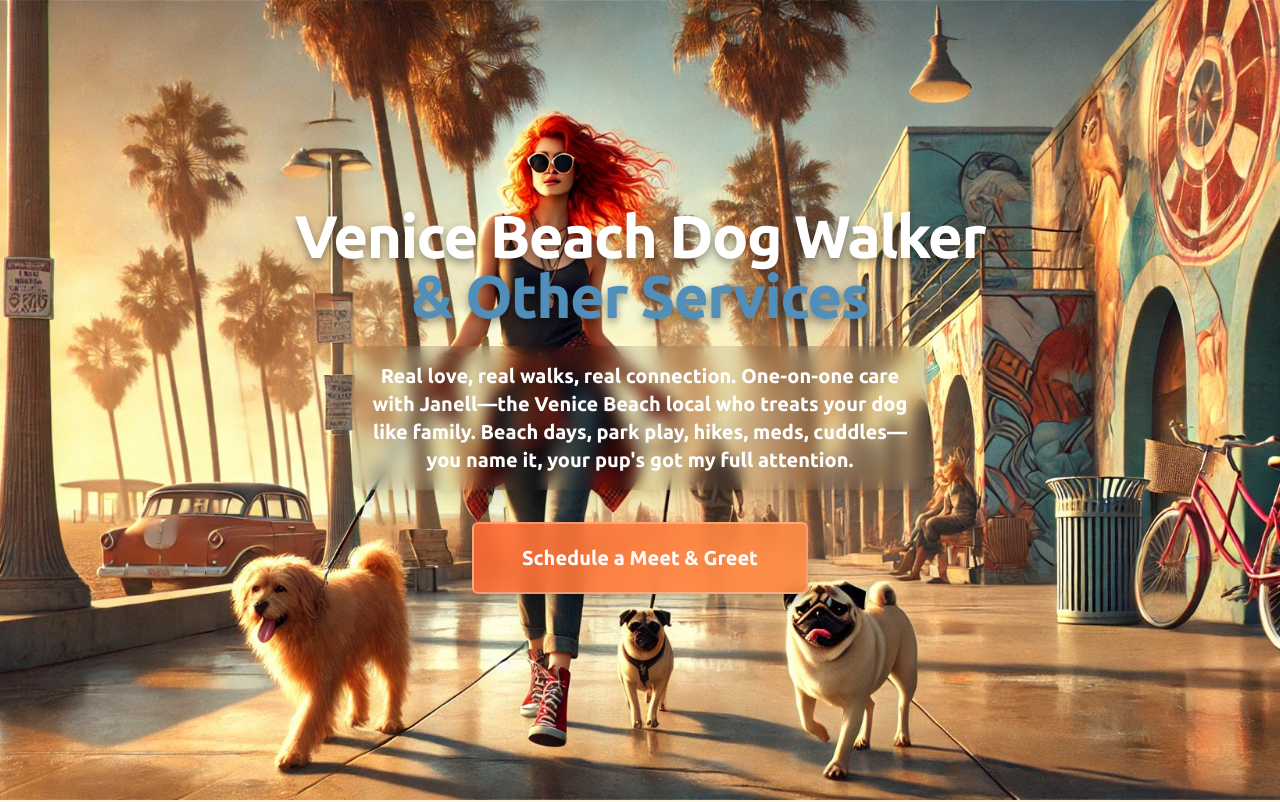
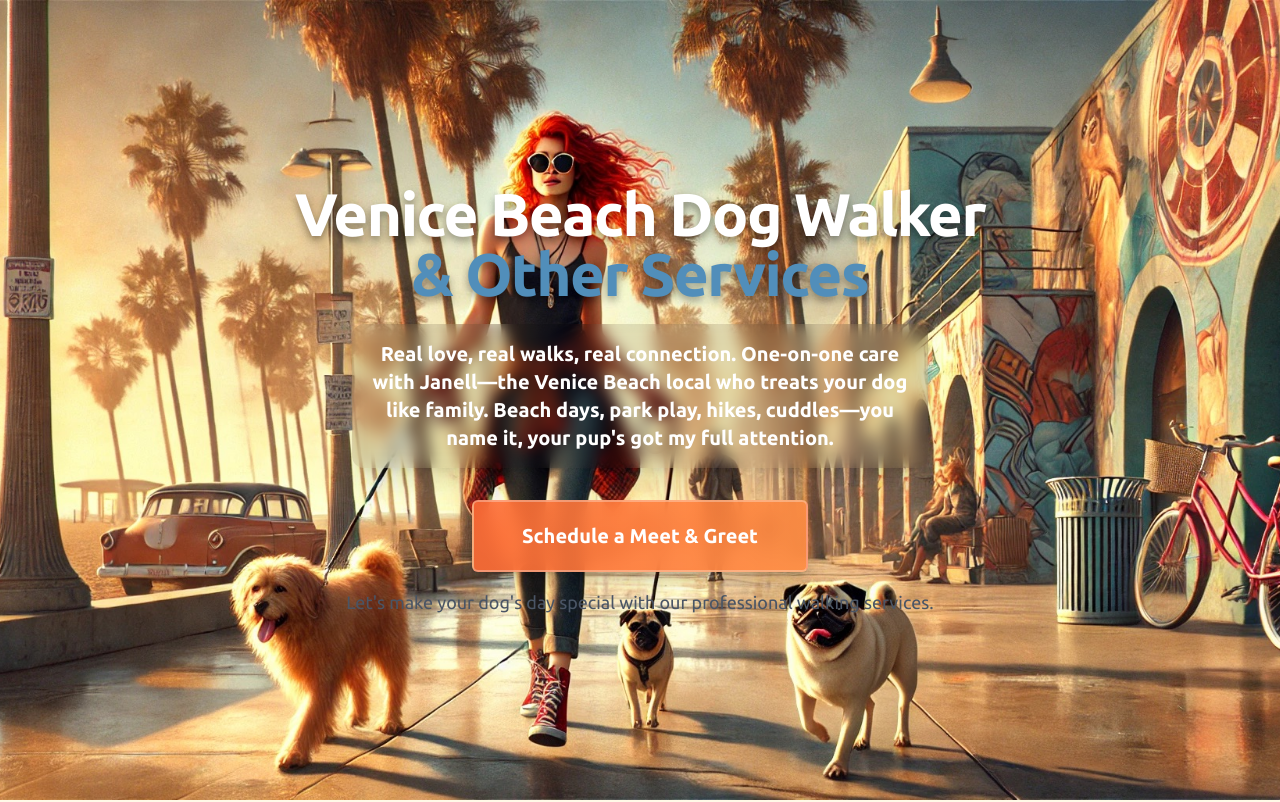
Before and after one commit to jellobear27/venice-beach-dog-walker, a Next.js app: page / in a window 1280 px wide. Shown: the top 802 px of the page. Built offline with nearby package versions, Linux system fonts and the light colour scheme.

Commit message:
fix: escape apostrophes in Hero component to resolve ESLint error

```diff
--- a/src/components/Hero.tsx
+++ b/src/components/Hero.tsx
@@ -29,7 +29,7 @@ export default function Hero() {
           <div className="mt-3 sm:mt-5 mx-auto max-w-xl bg-black/10 backdrop-blur-sm rounded-xl p-4 shadow-xl">
             <p className="text-base text-white font-bold sm:text-lg md:text-xl">
               Real love, real walks, real connection.
-              One-on-one care with Janell—the Venice Beach local who treats your dog like family. Beach days, park play, hikes, meds, cuddles—you name it, your pup's got my full attention.
+              One-on-one care with Janell—the Venice Beach local who treats your dog like family. Beach days, park play, hikes, cuddles—you name it, your pup&apos;s got my full attention.
             </p>
           </div>
           <div className="mt-5 sm:mt-8 flex justify-center">
@@ -42,6 +42,9 @@ export default function Hero() {
               </a>
             </div>
           </div>
+          <p className="mt-4 text-lg text-gray-600">
+            Let&apos;s make your dog&apos;s day special with our professional walking services.
+          </p>
         </div>
       </div>
     </div>
```
